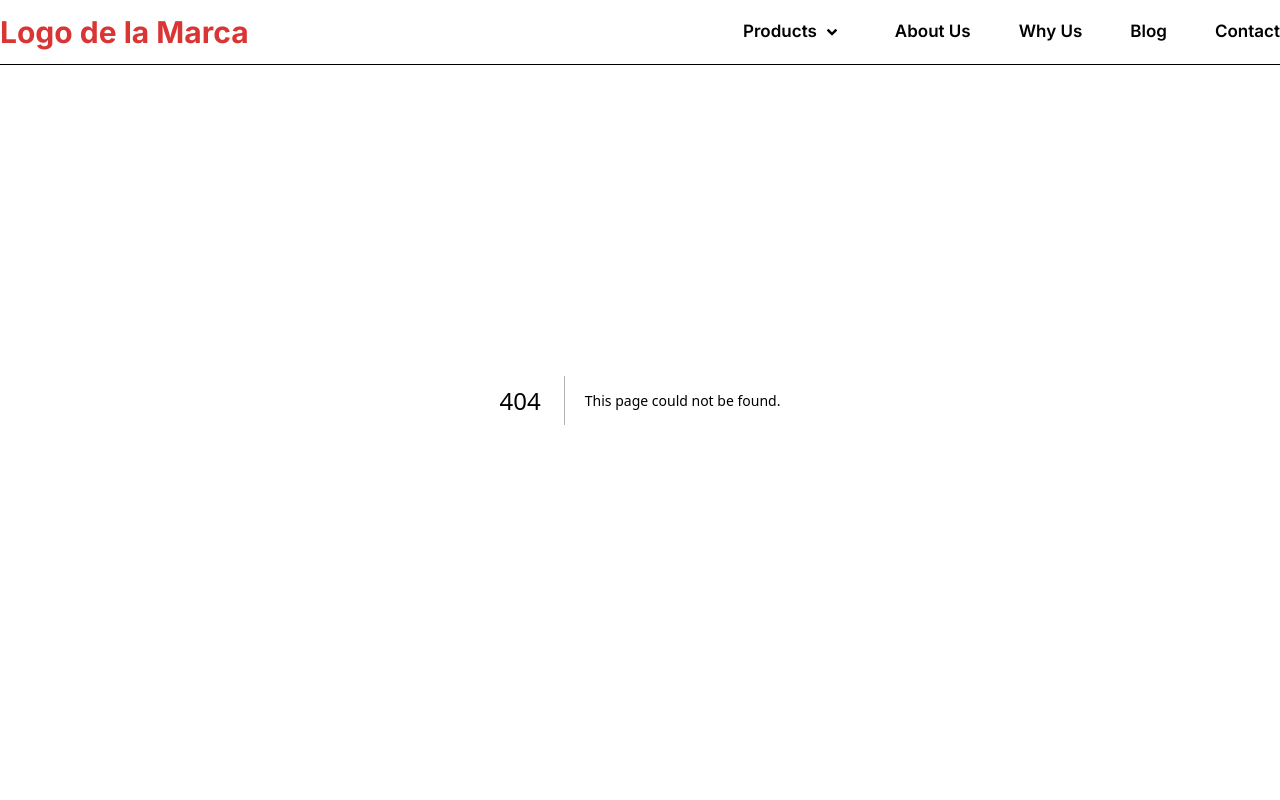
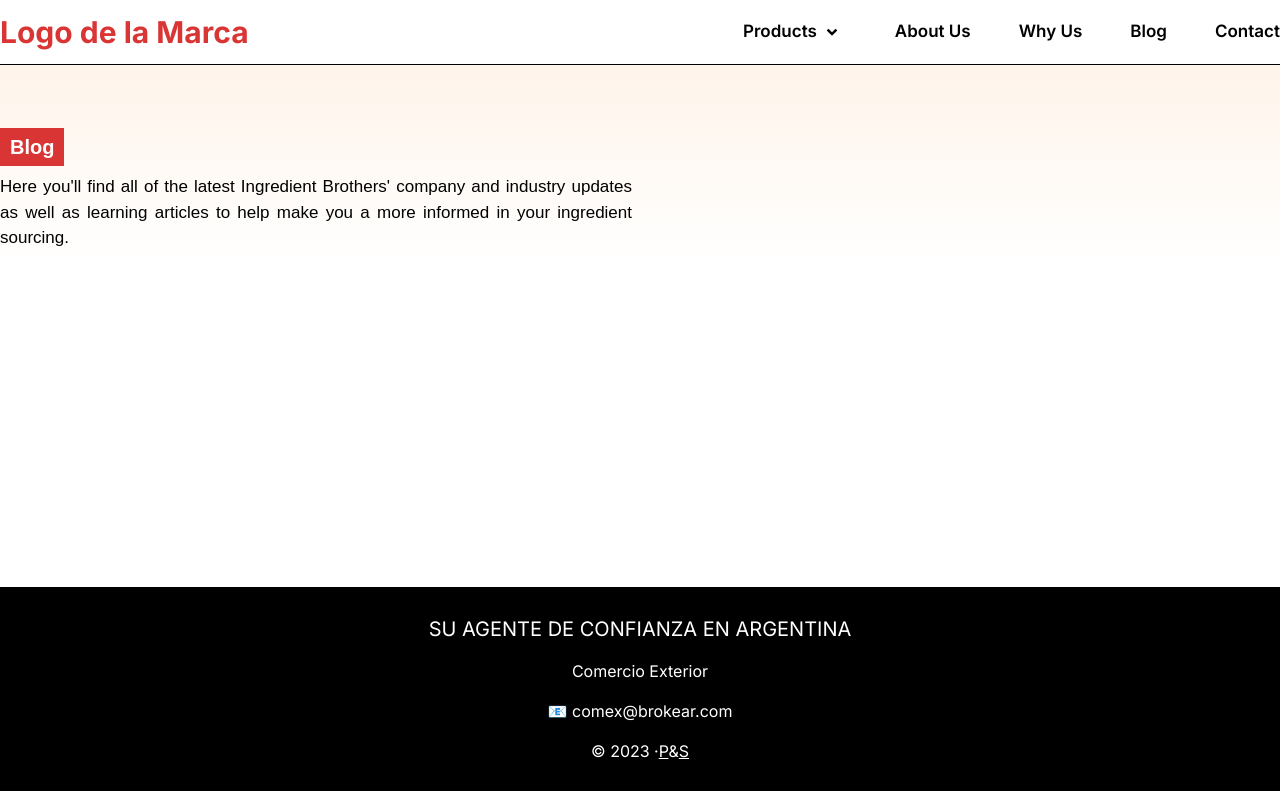
Before and after one commit to causapablo/brokear, a Next.js app: page /blog in a window 1280 px wide. Before the commit this address had no page. Shown: the top 800 px of the page. Built offline with nearby package versions, Linux system fonts and the light colour scheme.

Commit message:
Componente de noticias, blog y productos

```diff
--- /dev/null
+++ b/components/news/News.tsx
@@ -0,0 +1,11 @@
+import React from 'react'
+
+function News() {
+  return (
+    <div>
+
+    </div>
+  )
+}
+
+export default News
--- /dev/null
+++ b/src/app/blog/page.tsx
@@ -0,0 +1,29 @@
+import React from 'react'
+
+function Blog() {
+  return (
+    <div className='bg-gradient-to-b from-peach to-white pt-32'>
+            <section className='container mx-auto max-w-[1333px]'>
+                <h1 className='bg-red font-Poppins text-white inline-block px-[10px] py-1 text-[20px] font-[700]'>Blog</h1>
+                <p></p>
+                <div className="grid grid-cols-2 gap-4 pt-2">
+
+                    <div>
+                        <p className='font-Fitgree text-[17px] text-justify font-[500]'>
+                        Here you'll find all of the latest Ingredient Brothers' company and industry updates as well as learning articles to help make you a more informed in your ingredient sourcing.
+                        </p>
+                    </div>
+                    <div></div>
+                </div>
+                <div className='pt-4'>
+                    <div className='grid grid-cols-4 gap-4'>
+
+                    </div>
+                </div>
+            </section>
+
+        </div>
+  )
+}
+
+export default Blog
--- a/src/app/productos/page.tsx
+++ b/src/app/productos/page.tsx
@@ -1,10 +1,6 @@
 import React from 'react'
 import categorias from '../../../public/categorias.json';
-import mate from '../../../public/images/mate.jpg';
-import te from '../../../public/images/especias.jpg';
-import spices from '../../../public/images/spices.jpg';
-import oil from '../../../public/images/oil.jpg';
-import granos from '../../../public/images/granos.png';
+
 import Burbuja from '../../../components/burbuja/Burbuja';
 
 function Productos() {
@@ -14,10 +10,10 @@ function Productos() {
         <div className='bg-gradient-to-b from-peach to-white pt-32'>
             <section className='container mx-auto max-w-[1333px]'>
                 <h1 className='bg-red font-Poppins text-white inline-block px-[10px] py-1 text-[20px] font-[700]'>Bulk Products</h1>
-                <p></p>
+
                 <div className="grid grid-cols-2 gap-4 pt-2">
 
-                    <div>
+                    <div className=''>
                         <p className='font-Fitgree text-[17px] text-justify font-[500]'>
                             Here you’ll find a wide selection of specialty raw ingredients ranging from coconut products and plant-based proteins to sweeteners and additives. You can also browse by organic, halal, kosher, and vegan subcategories. Looking for something not listed?
                         </p>
```
